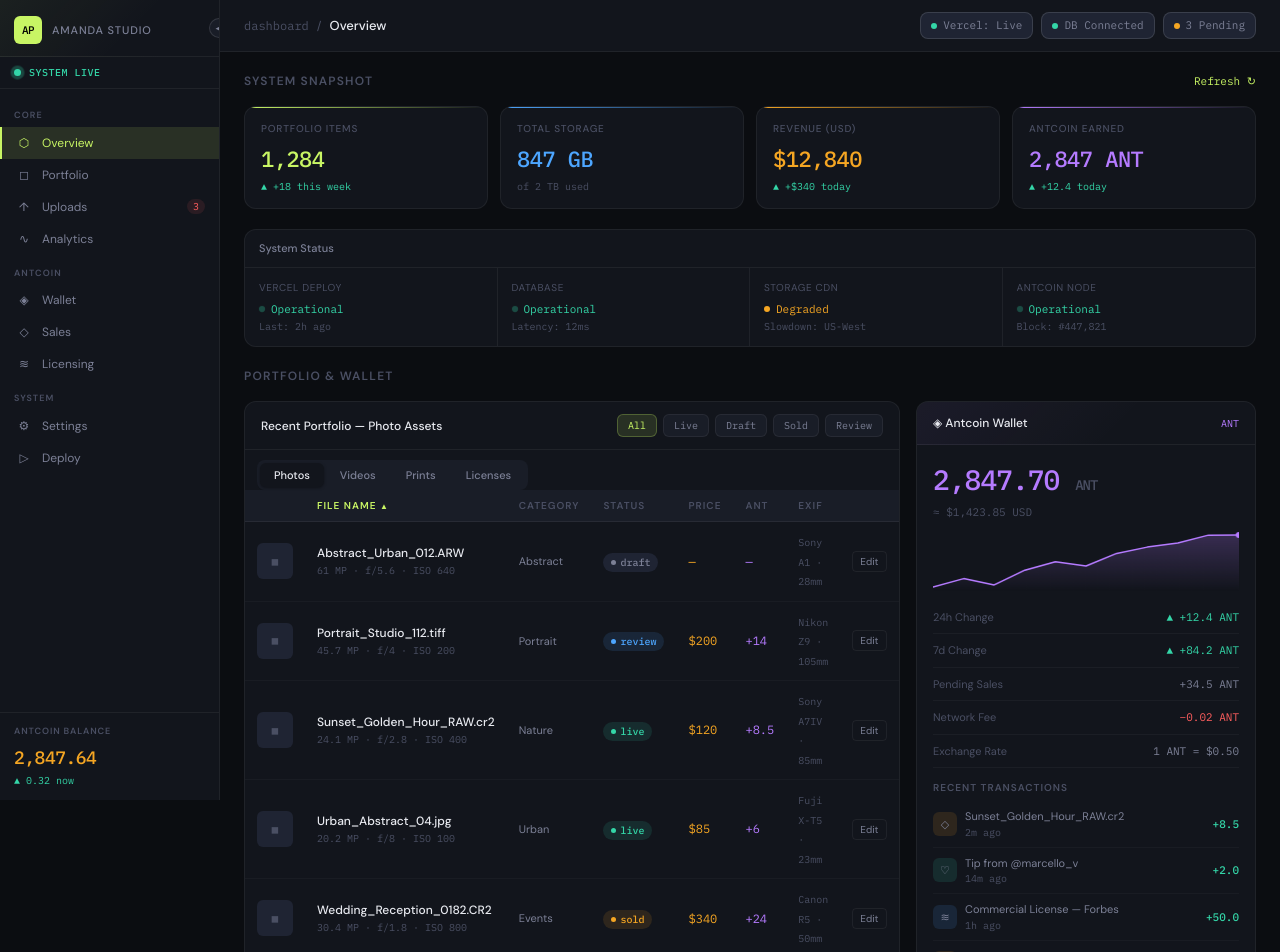
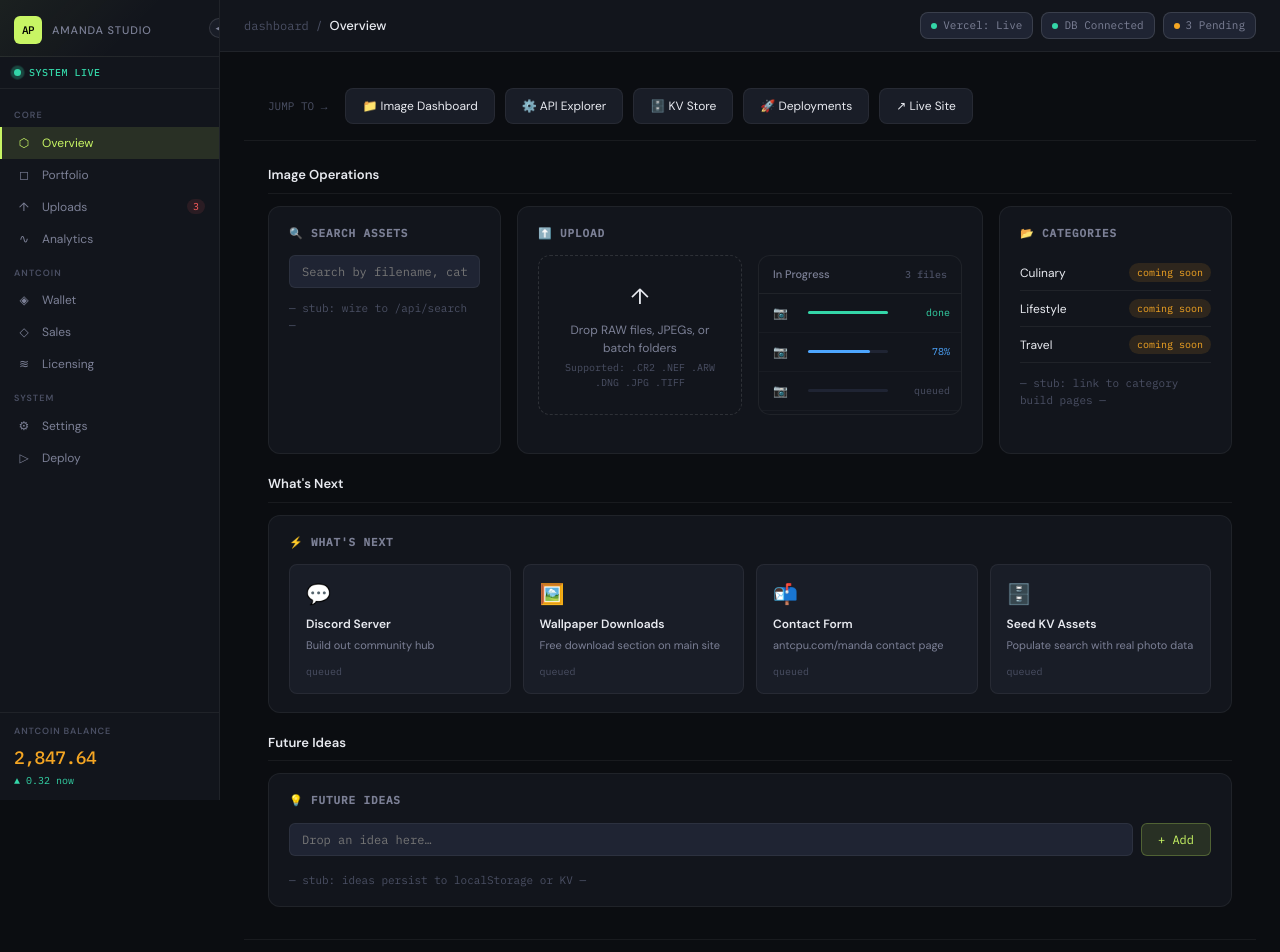
Before and after one commit to ANTCPU/photography, a Next.js app: page /dashboard in a window 1280 px wide. Shown: the top 952 px of the page. Built offline with nearby package versions, Linux system fonts and the light colour scheme.

Commit message:
Update page.tsx

```diff
--- a/app/dashboard/page.tsx
+++ b/app/dashboard/page.tsx
@@ -1,124 +1,299 @@
 'use client';
 
 import { useDashboard } from './context/DashboardContext';
-import MetricCard from './components/MetricCard';
-import SystemStatus from './components/SystemStatus';
-import PortfolioTable from './components/PortfolioTable';
-import AntcoinPanel from './components/AntcoinPanel';
 import UploadZone from './components/UploadZone';
 
-export default function DashboardPage() {
-  const { metrics } = useDashboard();
-
-  if (!metrics) return null;
-
-  const { portfolioCount, storageUsedGb, storageTotalGb, revenueUsd, revenueDeltaUsd, antcoin } =
-    metrics;
-
+// ── Placeholder stubs (replace one at a time as components are built) ──────
+function SearchPanel() {
   return (
-    <>
-      {/* ── Section: Snapshot ── */}
-      <SectionHeader title="System Snapshot" action="Refresh ↻" />
-
-      <div
+    <div style={panel}>
+      <PanelLabel>🔍 Search Assets</PanelLabel>
+      <input
+        placeholder="Search by filename, category, EXIF…"
         style={{
-          display: 'grid',
-          gridTemplateColumns: 'repeat(4, 1fr)',
-          gap: 12,
-          marginBottom: 20,
+          width: '100%',
+          background: 'var(--db-surface3)',
+          border: '1px solid var(--db-border)',
+          borderRadius: 6,
+          color: 'var(--db-text)',
+          fontFamily: 'var(--db-font-mono)',
+          fontSize: 12,
+          padding: '8px 12px',
+          outline: 'none',
+          marginBottom: 12,
         }}
-      >
-        <MetricCard
-          label="Portfolio Items"
-          value={portfolioCount.toLocaleString()}
-          sub="▲ +18 this week"
-          subPositive={true}
-          accent="accent"
       />
-        <MetricCard
-          label="Total Storage"
-          value={`${storageUsedGb} GB`}
-          sub={`of ${storageTotalGb / 1000} TB used`}
-          accent="blue"
-        />
-        <MetricCard
-          label="Revenue (USD)"
-          value={`$${revenueUsd.toLocaleString()}`}
-          sub={`▲ +$${revenueDeltaUsd} today`}
-          subPositive={true}
-          accent="amber"
-        />
-        <MetricCard
-          label="Antcoin Earned"
-          value={`${Math.floor(antcoin.balance).toLocaleString()} ANT`}
-          sub={`▲ +${antcoin.change24h.toFixed(1)} today`}
-          subPositive={true}
-          accent="purple"
-        />
+      <p style={{ color: 'var(--db-text-dim)', fontSize: 11, fontFamily: 'var(--db-font-mono)' }}>
+        — stub: wire to /api/search —
+      </p>
     </div>
-
-      {/* ── Section: System Status ── */}
-      <SystemStatus />
-
-      {/* ── Section: Portfolio + Antcoin ── */}
-      <SectionHeader title="Portfolio & Wallet" />
-
-      <div
-        style={{
-          display: 'grid',
-          gridTemplateColumns: '1fr 340px',
-          gap: 16,
-          marginBottom: 20,
-        }}
-      >
-        <PortfolioTable />
-        <AntcoinPanel />
-      </div>
-
-      {/* ── Section: Uploads ── */}
-      <SectionHeader title="Upload Queue" action="New Batch ↑" />
-      <UploadZone />
-    </>
   );
 }
 
-/* ── Section header ───────────────────────────────────────────────────────── */
+function CategoryPanel() {
+  const cats = [
+    { name: 'Culinary', status: 'coming soon' },
+    { name: 'Lifestyle', status: 'coming soon' },
+    { name: 'Travel',   status: 'coming soon' },
+  ];
+  return (
+    <div style={panel}>
+      <PanelLabel>📂 Categories</PanelLabel>
+      {cats.map((c) => (
+        <div key={c.name} style={{
+          display: 'flex', justifyContent: 'space-between', alignItems: 'center',
+          padding: '8px 0', borderBottom: '1px solid var(--db-border)',
+        }}>
+          <span style={{ color: 'var(--db-text)', fontSize: 12 }}>{c.name}</span>
+          <span style={{
+            fontSize: 10, fontFamily: 'var(--db-font-mono)',
+            color: 'var(--db-amber)', background: 'var(--db-amber-dim)',
+            padding: '2px 8px', borderRadius: 20,
+          }}>{c.status}</span>
+        </div>
+      ))}
+      <p style={{ color: 'var(--db-text-dim)', fontSize: 11, fontFamily: 'var(--db-font-mono)', marginTop: 12 }}>
+        — stub: link to category build pages —
+      </p>
+    </div>
+  );
+}
 
-function SectionHeader({ title, action }: { title: string; action?: string }) {
+function WhatsNextPanel() {
+  const items = [
+    { label: 'Discord Server', desc: 'Build out community hub', icon: '💬', status: 'queued' },
+    { label: 'Wallpaper Downloads', desc: 'Free download section on main site', icon: '🖼️', status: 'queued' },
+    { label: 'Contact Form', desc: 'antcpu.com/manda contact page', icon: '📬', status: 'queued' },
+    { label: 'Seed KV Assets', desc: 'Populate search with real photo data', icon: '🗄️', status: 'queued' },
+  ];
   return (
-    <div
+    <div style={{ ...panel, gridColumn: '1 / -1' }}>
+      <PanelLabel>⚡ What's Next</PanelLabel>
+      <div style={{ display: 'grid', gridTemplateColumns: 'repeat(auto-fill, minmax(200px, 1fr))', gap: 12 }}>
+        {items.map((item) => (
+          <div key={item.label} style={{
+            background: 'var(--db-surface2)',
+            border: '1px solid var(--db-border)',
+            borderRadius: 8, padding: '14px 16px',
+            cursor: 'pointer', transition: 'border-color 0.15s',
+          }}
+            onMouseEnter={(e) => (e.currentTarget.style.borderColor = 'rgba(200,245,100,0.25)')}
+            onMouseLeave={(e) => (e.currentTarget.style.borderColor = 'var(--db-border)')}
+          >
+            <div style={{ fontSize: 20, marginBottom: 6 }}>{item.icon}</div>
+            <div style={{ fontSize: 12, fontWeight: 600, color: 'var(--db-text)', marginBottom: 4 }}>{item.label}</div>
+            <div style={{ fontSize: 11, color: 'var(--db-text-muted)' }}>{item.desc}</div>
+            <div style={{
+              marginTop: 10, fontSize: 10, fontFamily: 'var(--db-font-mono)',
+              color: 'var(--db-text-dim)',
+            }}>{item.status}</div>
+          </div>
+        ))}
+      </div>
+    </div>
+  );
+}
+
+function IdeasPanel() {
+  return (
+    <div style={{ ...panel, gridColumn: '1 / -1' }}>
+      <PanelLabel>💡 Future Ideas</PanelLabel>
+      <div style={{ display: 'flex', gap: 8, marginBottom: 16 }}>
+        <input
+          placeholder="Drop an idea here…"
           style={{
+            flex: 1,
+            background: 'var(--db-surface3)',
+            border: '1px solid var(--db-border)',
+            borderRadius: 6,
+            color: 'var(--db-text)',
+            fontFamily: 'var(--db-font-mono)',
+            fontSize: 12,
+            padding: '8px 12px',
+            outline: 'none',
+          }}
+        />
+        <button style={{
+          background: 'var(--db-accent-dim)',
+          border: '1px solid rgba(200,245,100,0.25)',
+          borderRadius: 6,
+          color: 'var(--db-accent)',
+          fontFamily: 'var(--db-font-mono)',
+          fontSize: 12,
+          padding: '8px 16px',
+          cursor: 'pointer',
+        }}>+ Add</button>
+      </div>
+      <p style={{ color: 'var(--db-text-dim)', fontSize: 11, fontFamily: 'var(--db-font-mono)' }}>
+        — stub: ideas persist to localStorage or KV —
+      </p>
+    </div>
+  );
+}
+
+function DashFooter() {
+  return (
+    <footer style={{
+      borderTop: '1px solid var(--db-border)',
+      padding: '16px 24px',
       display: 'flex',
       alignItems: 'center',
       justifyContent: 'space-between',
-        marginBottom: 16,
-      }}
-    >
-      <span
-        style={{
-          fontSize: 12,
-          fontWeight: 600,
-          letterSpacing: '0.1em',
-          textTransform: 'uppercase',
-          color: 'var(--db-text-dim)',
-        }}
-      >
-        {title}
-      </span>
-      {action && (
-        <button
-          style={{
-            fontSize: 11,
-            color: 'var(--db-accent)',
-            cursor: 'pointer',
-            fontFamily: 'var(--db-font-mono)',
-            background: 'none',
-            border: 'none',
-          }}
-        >
-          {action}
-        </button>
-      )}
+      flexWrap: 'wrap',
+      gap: 12,
+      marginTop: 8,
+    }}>
+      <a href="https://antcpu.com/manda" target="_blank" rel="noreferrer"
+        style={{ color: 'var(--db-accent)', fontFamily: 'var(--db-font-mono)', fontSize: 11, textDecoration: 'none' }}>
+        ↗ antcpu.com/manda
+      </a>
+      <div style={{ display: 'flex', gap: 20, alignItems: 'center' }}>
+        <FooterStat label="Live Visitors" value="—" />
+        <FooterStat label="Last Deploy" value="2h ago" />
+        <FooterStat label="CDN" value="⚠ US-West" color="var(--db-amber)" />
+        <FooterStat label="DB Latency" value="12ms" color="var(--db-teal)" />
+      </div>
+    </footer>
+  );
+}
+
+function FooterStat({ label, value, color }: { label: string; value: string; color?: string }) {
+  return (
+    <div style={{ textAlign: 'center' }}>
+      <div style={{ fontSize: 9, color: 'var(--db-text-dim)', fontFamily: 'var(--db-font-mono)', textTransform: 'uppercase', letterSpacing: '0.08em' }}>{label}</div>
+      <div style={{ fontSize: 11, color: color ?? 'var(--db-text-muted)', fontFamily: 'var(--db-font-mono)' }}>{value}</div>
     </div>
   );
 }
+
+// ── Shared style helpers ───────────────────────────────────────────────────
+const panel: React.CSSProperties = {
+  background: 'var(--db-surface)',
+  border: '1px solid var(--db-border)',
+  borderRadius: 'var(--db-radius-lg)',
+  padding: '18px 20px',
+};
+
+function PanelLabel({ children }: { children: React.ReactNode }) {
+  return (
+    <div style={{
+      fontSize: 11, fontWeight: 600, letterSpacing: '0.08em',
+      textTransform: 'uppercase', color: 'var(--db-text-muted)',
+      fontFamily: 'var(--db-font-mono)', marginBottom: 14,
+    }}>
+      {children}
+    </div>
+  );
+}
+
+function NavButton({ label, href }: { label: string; href: string }) {
+  return (
+    <a href={href} style={{
+      display: 'inline-flex', alignItems: 'center', gap: 6,
+      background: 'var(--db-surface2)',
+      border: '1px solid var(--db-border)',
+      borderRadius: 8, padding: '8px 16px',
+      color: 'var(--db-text)', fontSize: 12,
+      fontFamily: 'var(--db-font)',
+      textDecoration: 'none', cursor: 'pointer',
+      transition: 'border-color 0.15s, color 0.15s',
+    }}
+      onMouseEnter={(e) => {
+        e.currentTarget.style.borderColor = 'rgba(200,245,100,0.3)';
+        e.currentTarget.style.color = 'var(--db-accent)';
+      }}
+      onMouseLeave={(e) => {
+        e.currentTarget.style.borderColor = 'var(--db-border)';
+        e.currentTarget.style.color = 'var(--db-text)';
+      }}
+    >
+      {label}
+    </a>
+  );
+}
+
+// ── Main Page ──────────────────────────────────────────────────────────────
+export default function DashboardPage() {
+  return (
+    <div style={{
+      minHeight: '100vh',
+      background: 'var(--db-bg)',
+      color: 'var(--db-text)',
+      fontFamily: 'var(--db-font)',
+      display: 'flex',
+      flexDirection: 'column',
+    }}>
+
+      {/* ── Nav Buttons ── */}
+      <div style={{
+        padding: '16px 24px',
+        borderBottom: '1px solid var(--db-border)',
+        display: 'flex', gap: 10, flexWrap: 'wrap', alignItems: 'center',
+      }}>
+        <span style={{ fontSize: 11, color: 'var(--db-text-dim)', fontFamily: 'var(--db-font-mono)', marginRight: 8 }}>
+          JUMP TO →
+        </span>
+        <NavButton label="📁 Image Dashboard" href="/dashboard/assets" />
+        <NavButton label="⚙️ API Explorer"    href="/api/search?q=test" />
+        <NavButton label="🗄️ KV Store"        href="https://vercel.com/antcpu/amandaland/stores" />
+        <NavButton label="🚀 Deployments"     href="https://vercel.com/antcpu/amandaland" />
+        <NavButton label="↗ Live Site"        href="https://antcpu.com/manda" />
+      </div>
+
+      {/* ── Main Content ── */}
+      <div style={{ flex: 1, padding: '24px', display: 'flex', flexDirection: 'column', gap: 20 }}>
+
+        {/* ── Panel 1: Image Operations ── */}
+        <section>
+          <SectionHeader title="Image Operations" />
+          <div style={{
+            display: 'grid',
+            gridTemplateColumns: '1fr 2fr 1fr',
+            gap: 16,
+          }}>
+            <SearchPanel />
+            <div style={panel}>
+              <PanelLabel>⬆️ Upload</PanelLabel>
+              <UploadZone />
+            </div>
+            <CategoryPanel />
+          </div>
+        </section>
+
+        {/* ── Panel 2: What's Next ── */}
+        <section>
+          <SectionHeader title="What's Next" />
+          <div style={{ display: 'grid', gridTemplateColumns: '1fr', gap: 16 }}>
+            <WhatsNextPanel />
+          </div>
+        </section>
+
+        {/* ── Panel 3: Future Ideas ── */}
+        <section>
+          <SectionHeader title="Future Ideas" />
+          <div style={{ display: 'grid', gridTemplateColumns: '1fr', gap: 16 }}>
+            <IdeasPanel />
+          </div>
+        </section>
+
+      </div>
+
+      {/* ── Footer ── */}
+      <DashFooter />
+
+    </div>
+  );
+}
+
+function SectionHeader({ title }: { title: string }) {
+  return (
+    <div style={{
+      fontSize: 13, fontWeight: 600, color: 'var(--db-text)',
+      marginBottom: 12, paddingBottom: 8,
+      borderBottom: '1px solid var(--db-border)',
+      fontFamily: 'var(--db-font)',
+    }}>
+      {title}
+    </div>
+  );
+}
```
Lines whose indentation alone changed are shown as unchanged.
